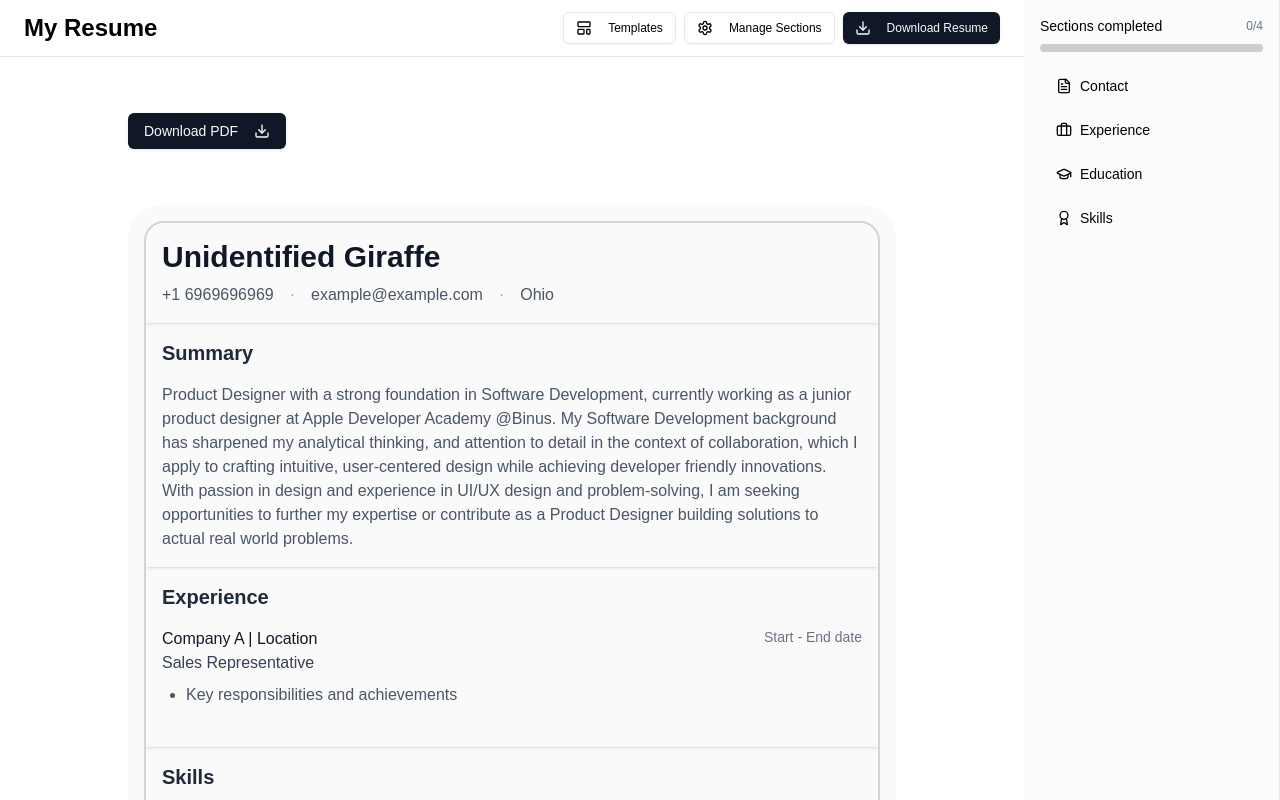
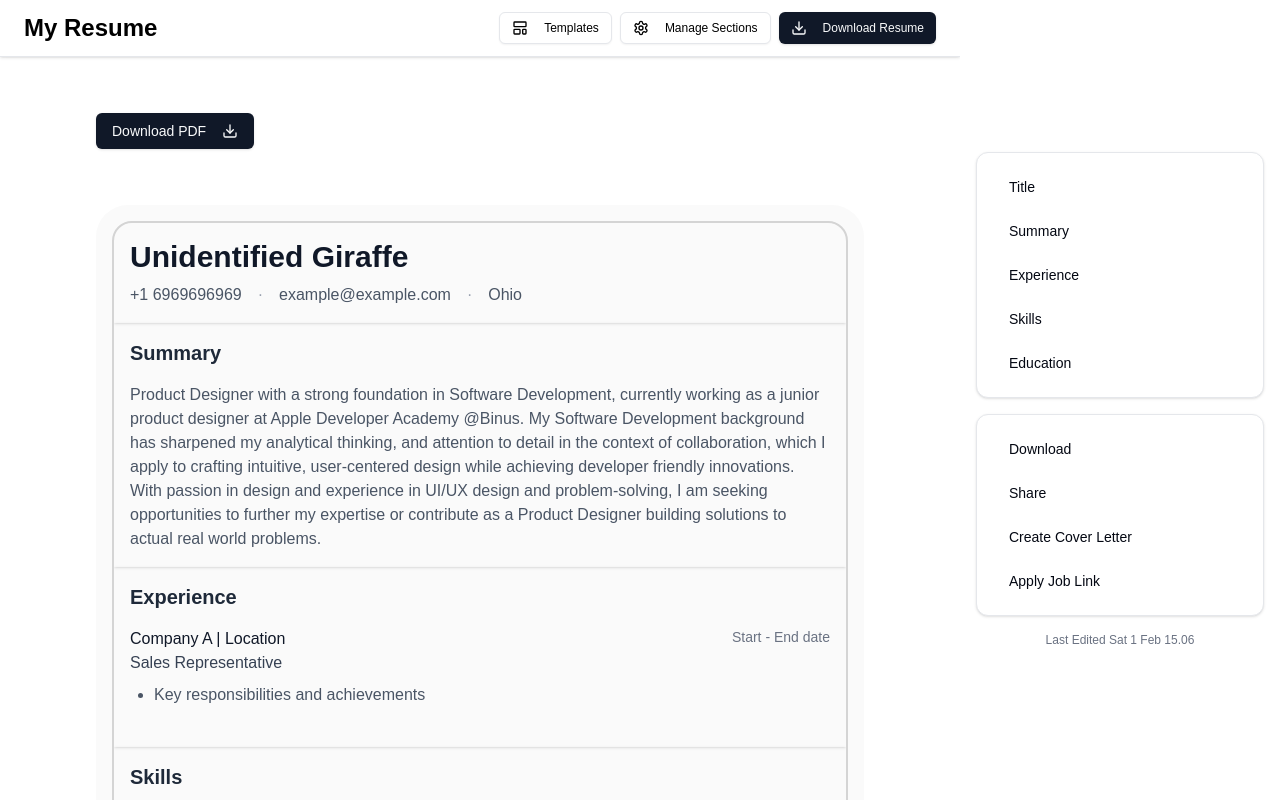
Before and after one commit to LordRonz/lockin, a Next.js app: page /resume/1 in a window 1280 px wide. Built offline with nearby package versions, Linux system fonts and the light colour scheme.

Commit message:
feat: sidebar from design

```diff
--- a/src/components/resume/resume-header.tsx
+++ b/src/components/resume/resume-header.tsx
@@ -1,9 +1,9 @@
-import { Button } from "@/components/ui/button"
-import { Download, LayoutTemplate, Settings } from "lucide-react"
+import { Button } from "@/components/ui/button";
+import { Download, LayoutTemplate, Settings } from "lucide-react";
 
 export function ResumeHeader() {
   return (
-    <header className="flex items-center justify-between border-b px-6 py-3">
+    <header className="sticky top-0 bg-white shadow flex items-center justify-between border-b px-6 py-3">
       <h1 className="text-2xl font-semibold">My Resume</h1>
       <div className="flex items-center gap-2">
         <Button variant="outline" size="sm">
@@ -20,5 +20,5 @@ export function ResumeHeader() {
         </Button>
       </div>
     </header>
-  )
+  );
 }
--- a/src/components/resume/resume-sidebar.tsx
+++ b/src/components/resume/resume-sidebar.tsx
@@ -1,37 +1,62 @@
-import { Button } from "@/components/ui/button"
-import { Progress } from "@/components/ui/progress"
-import { FileText, GraduationCap, Briefcase, Award } from "lucide-react"
+"use client";
 
-export function ResumeSidebar() {
+import React from "react";
+import { Card } from "@/components/ui/card";
+import { Button } from "@/components/ui/button";
+
+export const ResumeSidebar = () => {
+  const menuItems = ["Title", "Summary", "Experience", "Skills", "Education"];
+  const actionItems = [
+    "Download",
+    "Share",
+    "Create Cover Letter",
+    "Apply Job Link",
+  ];
+
+  const handleMenuClick = (item: string) => {
+    console.log(`${item} clicked`);
+  };
+
+  const handleActionClick = (action: string) => {
+    console.log(`${action} clicked`);
+  };
+
   return (
-    <div className="w-64 border-r bg-gray-100/40 p-4 dark:bg-gray-800/40">
-      <div className="space-y-4">
-        <div className="space-y-2">
-          <div className="flex items-center justify-between">
-            <h2 className="text-sm font-medium">Sections completed</h2>
-            <span className="text-xs text-gray-500 dark:text-gray-400">0/4</span>
-          </div>
-          <Progress value={0} />
-        </div>
-        <nav className="space-y-2">
-          <Button variant="ghost" className="w-full justify-start gap-2">
-            <FileText className="h-4 w-4" />
-            Contact
+    <div className="flex flex-col gap-4 p-4 max-w-xs h-full justify-center items-center">
+      {/* Menu Section */}
+      <Card className="p-4 space-y-2">
+        {menuItems.map((item) => (
+          <Button
+            key={item}
+            variant="ghost"
+            className="w-full justify-start text-left text-sm"
+            onClick={() => handleMenuClick(item)}
+          >
+            {item}
           </Button>
-          <Button variant="ghost" className="w-full justify-start gap-2">
-            <Briefcase className="h-4 w-4" />
-            Experience
+        ))}
+      </Card>
+
+      {/* Action Section */}
+      <Card className="p-4 space-y-2">
+        {actionItems.map((action) => (
+          <Button
+            key={action}
+            variant="ghost"
+            className="w-full justify-start text-left text-sm"
+            onClick={() => handleActionClick(action)}
+          >
+            {action}
           </Button>
-          <Button variant="ghost" className="w-full justify-start gap-2">
-            <GraduationCap className="h-4 w-4" />
-            Education
-          </Button>
-          <Button variant="ghost" className="w-full justify-start gap-2">
-            <Award className="h-4 w-4" />
-            Skills
-          </Button>
-        </nav>
+        ))}
+      </Card>
+
+      {/* Footer Section */}
+      <div className="text-xs text-center text-gray-500">
+        Last Edited Sat 1 Feb 15.06
       </div>
     </div>
-  )
-}
+  );
+};
+
+export default ResumeSidebar;
```
Also changed, not shown: src/app/resume/[id]/page.tsx (line endings or trailing spaces).
